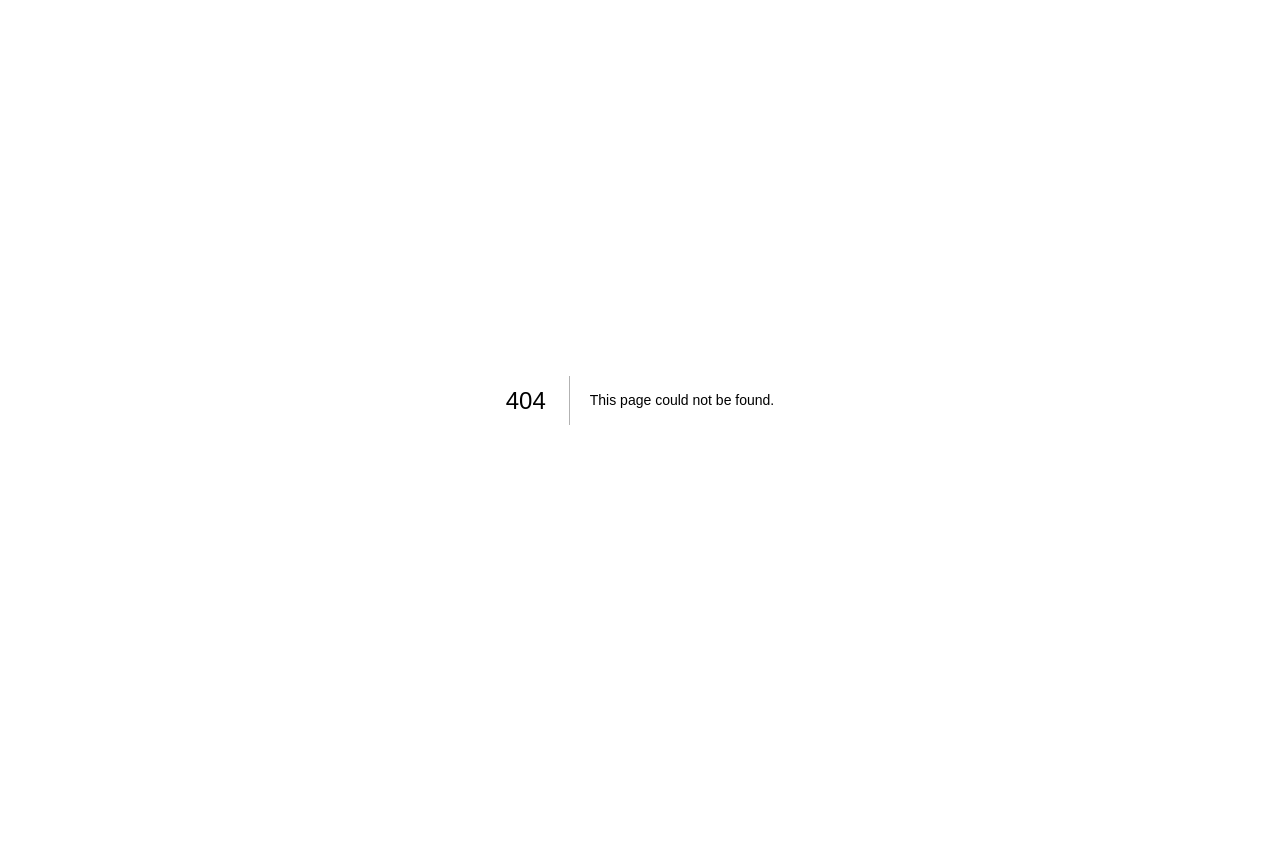
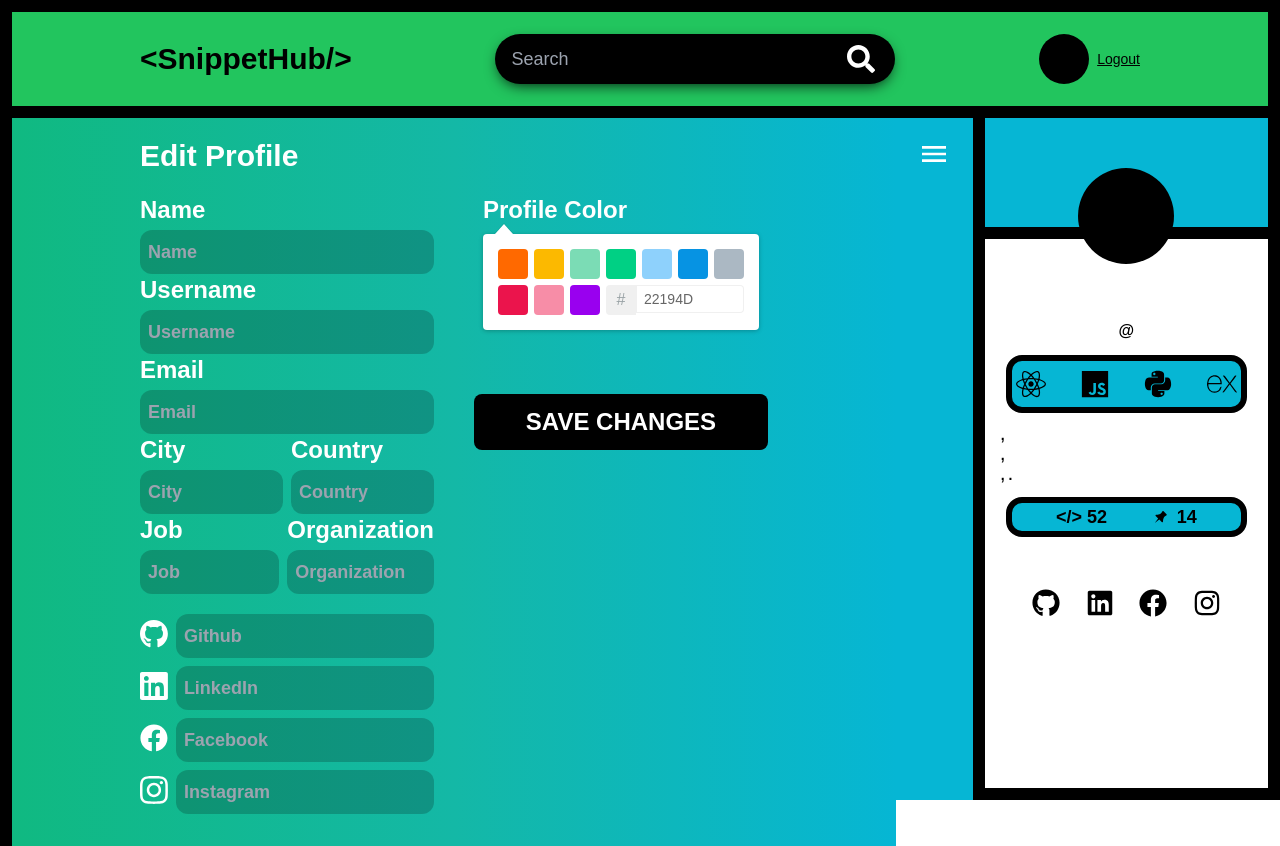
Before and after one commit to RippedKek/SnippetHub, a Next.js app in the folder client/: page /edit-profile in a window 1280 px wide. Before the commit this address had no page. Before the commit the page ends 800 px from the top, so only its background shows below. Built offline with nearby package versions, Linux system fonts and the light colour scheme; no server answers.

Commit message:
create edit-profile page

```diff
--- /dev/null
+++ b/client/app/edit-profile/page.jsx
@@ -0,0 +1,55 @@
+'use client'
+
+import EditProfileForm from '@/components/EditProfileForm'
+import Navbar from '@/components/Navbar'
+import Sidebar from '@/components/Sidebar'
+import axios from 'axios'
+import { useEffect, useState } from 'react'
+
+const EditProfile = () => {
+  const [user, setUser] = useState({
+    name: '',
+    username: '',
+    email: '',
+    city: '',
+    country: '',
+    job: '',
+    country: '',
+    technologies: [],
+  })
+
+  useEffect(() => {
+    const fetchUser = async () => {
+      try {
+        const response = await axios.get(
+          'http://localhost:8000/users/get-user',
+          {
+            headers: {
+              token: localStorage.getItem('token'),
+            },
+          }
+        )
+        setUser(response.data.user)
+      } catch (err) {
+        console.log(err)
+      }
+    }
+
+    fetchUser()
+  }, [])
+
+  return (
+    <>
+      <Navbar fullName={user.name} />
+      <div className='md:flex justify-between relative'>
+        <div className='w-[70%] min-h-[calc(100vh-118px)] overflow-y-auto border-l-[12px] flex flex-col gap-5 items-start border-black bg-gradient-to-r from-emerald-500 via-teal-500 to-cyan-500 border-t-0 pb-8 px-4 md:px-8 lg:px-16 xl:px-32 2xl:px-64'>
+          <h1 className='text-3xl font-bold text-white mt-5'>Edit Profile</h1>
+          <EditProfileForm user={user} />
+        </div>
+        <Sidebar user={user} />
+      </div>
+    </>
+  )
+}
+
+export default EditProfile
--- a/client/components/ControlBar.jsx
+++ b/client/components/ControlBar.jsx
@@ -24,7 +24,7 @@ const ControlBar = () => {
       >
         <TiPin size={32} className='cursor-pointer' />
         <FaUser size={32} className='cursor-pointer' />
-        <FaUserEdit size={32} className='cursor-pointer' />
+        <Link href='/edit-profile'><FaUserEdit size={32} className='cursor-pointer' /></Link>
         <Link href='/create-snippet'>
           <FaPencilAlt size={32} className='cursor-pointer' />
         </Link>
--- /dev/null
+++ b/client/components/EditProfileForm.jsx
@@ -0,0 +1,168 @@
+'use client'
+
+import { useState, useEffect } from 'react'
+import { FaGithub } from 'react-icons/fa'
+import { FaFacebook } from 'react-icons/fa'
+import { FaInstagram } from 'react-icons/fa'
+import { FaLinkedin } from 'react-icons/fa'
+import { TwitterPicker } from 'react-color'
+
+const EditProfileForm = ({ user }) => {
+  const [tempUser, setTempUser] = useState(user)
+  const [textColor, setTextColor] = useState('#fff')
+
+  useEffect(() => {
+    setTempUser(user)
+  }, [user])
+
+  const handleInputChange = (e) => {
+    setTempUser({
+      ...tempUser,
+      [e.target.name]: e.target.value,
+    })
+  }
+
+  const handleColorChange = (color, event) => {
+    setTextColor(color.hex)
+  }
+
+  return (
+    <form className='flex w-full'>
+      <div className='w-1/2 pr-5'>
+        <p className='text-2xl text-white font-bold'>Name</p>
+        <input
+          type='text'
+          name='name'
+          placeholder='Name'
+          value={tempUser.name}
+          onChange={handleInputChange}
+          className='mt-1 p-2 w-full rounded-xl outline-none bg-black/20 focus:outline-white focus:outline-2 text-white font-bold text-lg'
+        />
+        <p className='text-2xl text-white font-bold'>Username</p>
+        <input
+          type='text'
+          name='username'
+          placeholder='Username'
+          value={tempUser.username}
+          onChange={handleInputChange}
+          className='mt-1 p-2 w-full rounded-xl outline-none bg-black/20 focus:outline-white focus:outline-2 text-white font-bold text-lg'
+        />
+        <p className='text-2xl text-white font-bold'>Email</p>
+        <input
+          type='email'
+          name='email'
+          placeholder='Email'
+          value={tempUser.email}
+          onChange={handleInputChange}
+          className='mt-1 p-2 w-full rounded-xl outline-none bg-black/20 focus:outline-white focus:outline-2 text-white font-bold text-lg'
+        />
+        <div className='flex gap-2 items-center justify-between'>
+          <div className='flex flex-col'>
+            <p className='text-2xl text-white font-bold'>City</p>
+            <input
+              type='text'
+              name='city'
+              placeholder='City'
+              value={tempUser.city}
+              onChange={handleInputChange}
+              className='mt-1 p-2 w-full rounded-xl outline-none bg-black/20 focus:outline-white focus:outline-2 text-white font-bold text-lg'
+            />
+          </div>
+          <div className='flex flex-col'>
+            <p className='text-2xl text-white font-bold'>Country</p>
+            <input
+              type='text'
+              name='country'
+              placeholder='Country'
+              value={tempUser.country}
+              onChange={handleInputChange}
+              className='mt-1 p-2 w-full rounded-xl outline-none bg-black/20 focus:outline-white focus:outline-2 text-white font-bold text-lg'
+            />
+          </div>
+        </div>
+        <div className='flex gap-2 items-center justify-between'>
+          <div className='flex flex-col'>
+            <p className='text-2xl text-white font-bold'>Job</p>
+            <input
+              type='text'
+              name='job'
+              placeholder='Job'
+              value={tempUser.job}
+              onChange={handleInputChange}
+              className='mt-1 p-2 w-full rounded-xl outline-none bg-black/20 focus:outline-white focus:outline-2 text-white font-bold text-lg'
+            />
+          </div>
+          <div className='flex flex-col'>
+            <p className='text-2xl text-white font-bold'>Organization</p>
+            <input
+              type='text'
+              name='organization'
+              placeholder='Organization'
+              value={tempUser.organization}
+              onChange={handleInputChange}
+              className='mt-1 p-2 w-full rounded-xl outline-none bg-black/20 focus:outline-white focus:outline-2 text-white font-bold text-lg'
+            />
+          </div>
+        </div>
+        <div className='flex gap-2 items-center justify-between mt-4'>
+          <FaGithub size={32} color='white' />
+          <input
+            type='text'
+            name='github'
+            placeholder='Github'
+            value=''
+            onChange={handleInputChange}
+            className='mt-1 p-2 w-full rounded-xl outline-none bg-black/20 focus:outline-white focus:outline-2 text-white font-bold text-lg'
+          />
+        </div>
+        <div className='flex gap-2 items-center justify-between mt-1'>
+          <FaLinkedin size={32} color='white' />
+          <input
+            type='text'
+            name='linkedin'
+            placeholder='LinkedIn'
+            value=''
+            onChange={handleInputChange}
+            className='mt-1 p-2 w-full rounded-xl outline-none bg-black/20 focus:outline-white focus:outline-2 text-white font-bold text-lg'
+          />
+        </div>
+        <div className='flex gap-2 items-center justify-between mt-1'>
+          <FaFacebook size={32} color='white' />
+          <input
+            type='text'
+            name='facebook'
+            placeholder='Facebook'
+            value=''
+            onChange={handleInputChange}
+            className='mt-1 p-2 w-full rounded-xl outline-none bg-black/20 focus:outline-white focus:outline-2 text-white font-bold text-lg'
+          />
+        </div>
+        <div className='flex gap-2 items-center justify-between mt-1'>
+          <FaInstagram size={32} color='white' />
+          <input
+            type='text'
+            name='instagram'
+            placeholder='Instagram'
+            value=''
+            onChange={handleInputChange}
+            className='mt-1 p-2 w-full rounded-xl outline-none bg-black/20 focus:outline-white focus:outline-2 text-white font-bold text-lg'
+          />
+        </div>
+      </div>
+      <div className='w-1/2 pl-5 flex flex-col items-center'>
+        <div className='flex flex-col items-start gap-2'>
+          <p className='text-2xl text-white font-bold'>Profile Color</p>
+          <TwitterPicker onChangeComplete={handleColorChange} />
+        </div>
+        <button
+          type='submit'
+          className='bg-black rounded-lg p-3 mt-16 text-white text-2xl font-bold w-full cursor-pointer'
+        >
+          SAVE CHANGES
+        </button>
+      </div>
+    </form>
+  )
+}
+
+export default EditProfileForm
--- a/client/package.json
+++ b/client/package.json
@@ -15,6 +15,7 @@
     "next": "15.1.6",
     "prismjs": "^1.29.0",
     "react": "^19.0.0",
+    "react-color": "^2.19.3",
     "react-dom": "^19.0.0",
     "react-icons": "^5.4.0",
     "react-modal": "^3.16.3",
```
Also changed, not shown: 1 other file (tests, documents, lock files or other folders).
